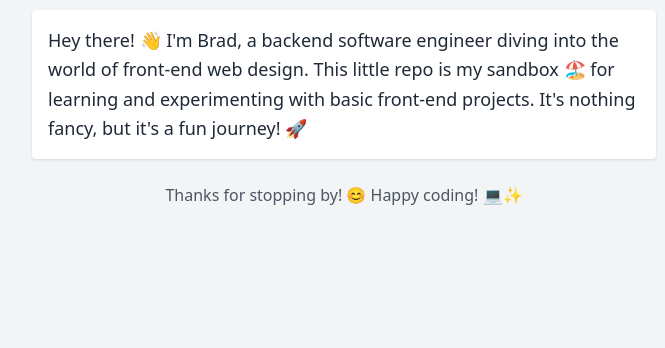
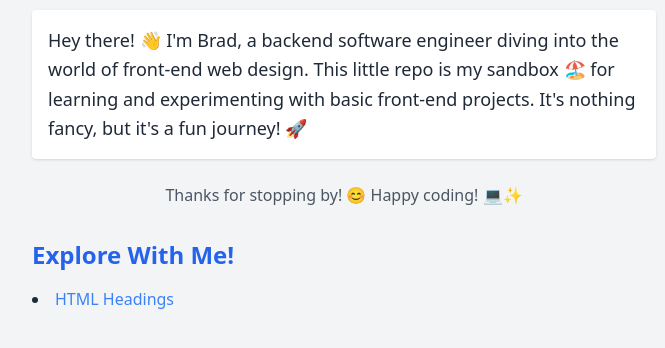
Before and after one commit to bradpenney/learning_web_design, a plain HTML site: page index.html in a window 1280 px wide. Shown: the part 70-418 px from the top of the page, without its empty margins (296-961 px from the left). Drawn offline with nearby package versions, Linux system fonts and the light colour scheme.

Commit message:
Added link to html headings

```diff
--- a/index.html
+++ b/index.html
@@ -3,11 +3,12 @@
 <head>
     <meta charset="UTF-8">
     <meta name="viewport" content="width=device-width, initial-scale=1.0">
+    <meta name="description" content="A sandbox for learning and experimenting with front-end web design.">
     <title>Learning Web Design</title>
-    <script src="https://cdn.tailwindcss.com"></script>
+    <script src="https://cdn.tailwindcss.com" defer></script>
 </head>
 <body class="bg-gray-100 text-gray-800 font-sans">
-    <div class="max-w-2xl mx-auto p-6">
+    <main class="max-w-2xl mx-auto p-6">
         <h1 class="text-4xl font-bold text-center text-blue-600 mb-4">Learning Web Design 🌟💻</h1>
         <p class="text-lg leading-relaxed bg-white p-4 rounded shadow">
             Hey there! 👋 I'm Brad, a backend software engineer diving into the world of front-end web design.
@@ -17,6 +18,16 @@
         <p class="text-center mt-6 text-gray-600">
             Thanks for stopping by! 😊 Happy coding! 💻✨
         </p>
-    </div>
+        <section class="mt-8">
+            <h2 class="text-2xl font-semibold text-blue-600 mb-4">Explore With Me!</h2>
+            <ul class="list-disc list-inside space-y-2">
+                <li>
+                    <a href="/html_headings/index.html" class="text-blue-500 hover:underline hover:text-blue-700" aria-label="Learn about HTML Headings">
+                        HTML Headings
+                    </a>
+                </li>
+            </ul>
+        </section>
+    </main>
 </body>
 </html>
```
